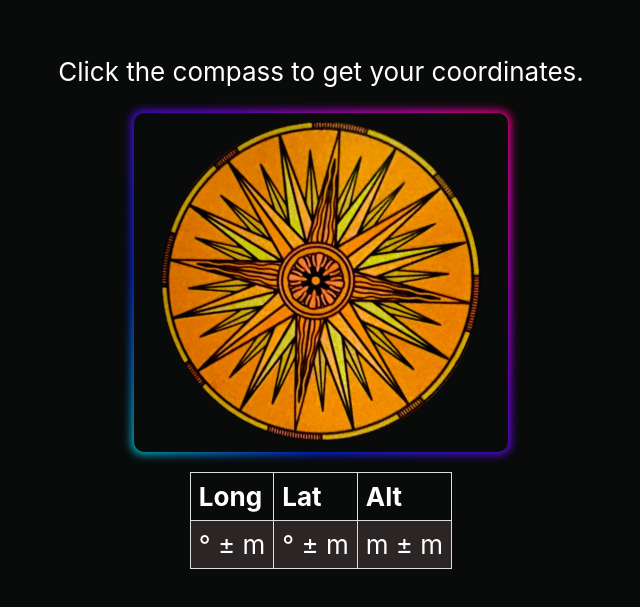
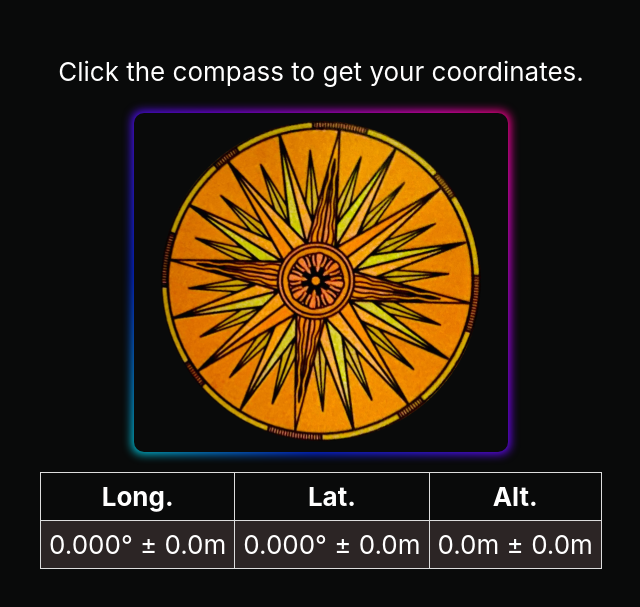
Before and after one commit to TtheBC01/Whats-My-Coordinates, a React (Create React App) app: page / in a window 1280 px wide. Shown: the part 101-708 px from the top of the page, without its empty margins (319-959 px from the left). Built offline with nearby package versions, Linux system fonts and the light colour scheme.

Commit message:
added location history storage

```diff
--- a/public/index.html
+++ b/public/index.html
@@ -5,7 +5,7 @@
     <link rel="icon" href="%PUBLIC_URL%/favicon.ico" />
     <meta name="viewport" content="width=device-width, initial-scale=1" />
     <meta name="theme-color" content="#000000" />
-    <meta name="description" content="A simple site to get your longitude & latitude on (almost) any device." />
+    <meta name="description" content="A simple site to get your longitude, latitude and altitude on (almost) any device." />
     <link rel="apple-touch-icon" href="%PUBLIC_URL%/logo192.png" />
     <!--
       manifest.json provides metadata used when your web app is installed on a
--- a/src/App.css
+++ b/src/App.css
@@ -45,7 +45,7 @@ table {
 
 td, th {
   border: 1px solid #dddddd;
-  text-align: left;
+  text-align: center;
   padding: 8px;
 }
 
--- a/src/App.tsx
+++ b/src/App.tsx
@@ -1,5 +1,4 @@
 import React from 'react';
-import logo from './compass.png';
 import './App.css';
 import Coordinates from './Coordinates';
 
--- a/src/Coordinates.tsx
+++ b/src/Coordinates.tsx
@@ -1,35 +1,121 @@
-import { useState } from "react";
+import { useEffect, useState } from "react";
 import toast, { Toaster } from "react-hot-toast";
 import './App.css';
 import logo from './compass.png';
 
 export default function Coordinates() {
 
-    const [latitude, setLatitude] = useState<number | null>(null);
-    const [longitude, setLongitude] = useState<number | null>(null);
-    const [accuracy, setAccuracy] = useState<number | null>(null);
-    const [altitude, setAltitude] = useState<number | null>(null);
-    const [altitudeAccuracy, setAltitudeAccuracy] = useState<number | null>(null);
+    const IDBVersion: number = 1;
 
+    // when the application is loaded, initialize an IndexedDB instance
+    // and create and objectStore for location data
+    useEffect(() => {
+        const request: IDBOpenDBRequest = window.indexedDB.open('LocationHistory', IDBVersion)
 
+        // happy path: log successful db connection
+        request.onsuccess = function (event: Event) {
+            if (!event.target) return;
+            const db: IDBDatabase = (event.target as IDBOpenDBRequest).result;
+            console.log("IndexDB Initialized!");
+            db.close();
+        }
+
+        // sad path: log failure to connect
+        request.onerror = function (event: Event) {
+            if (!event.target) return;
+            const target = event.target as any;
+            console.log(`Database error: ${target.errorCode}`)
+            toast.error('Error finding location history, see console.')
+        }
+
+        // callback for when a change must be applied to the IDB schema
+        request.onupgradeneeded = (event: Event) => {
+            if (!event.target) return;
+            console.log("Upgrading DB Version.")
+            const db: IDBDatabase = (event.target as IDBOpenDBRequest).result;
+
+            // create an objectStore using timestamp as the keyPath since it will be unique
+            db.createObjectStore("Locations", { autoIncrement: true });
+        };
+    }, [])
+
+    // primary user location datatype
+    interface Location {
+        timestamp: number;
+        longitude: number;
+        latitude: number;
+        accuracy: number;
+        altitude: number;
+        altitudeAccuracy: number;
+    }
+
+    // primary state hook
+    const [location, setLocation] = useState<Location>({
+        timestamp: 0,
+        longitude: 0,
+        latitude: 0,
+        accuracy: 0,
+        altitude: 0,
+        altitudeAccuracy: 0
+    });
+
+    // called when user clicks the primary button on the web application
     function handleOnClick() {
         if (navigator.geolocation) {
-            console.log("line17")
-            navigator.geolocation.getCurrentPosition(showPosition, showError);
+            navigator.geolocation.getCurrentPosition(getPosition, showError);
         } else {
             toast.error('Location functionality not available, check your privacy settings.')
         }
     }
 
-    function showPosition(position: GeolocationPosition) {
-        setLatitude(position.coords.latitude);
-        setLongitude(position.coords.longitude);
-        setAccuracy(position.coords.accuracy);
-        setAltitude(position.coords.altitude);
-        setAltitudeAccuracy(position.coords.altitudeAccuracy);
+    // GeoLocation API handler for successful call
+    // saves your location history to your device via IndexedDB
+    function getPosition(position: GeolocationPosition) {
+        let myLocation: Location = {
+            timestamp: position.timestamp,
+            latitude: position.coords.latitude,
+            longitude: position.coords.longitude,
+            accuracy: position.coords.accuracy,
+            altitude: position.coords.altitude ? position.coords.altitude : 0,
+            altitudeAccuracy: position.coords.altitudeAccuracy ? position.coords.altitudeAccuracy : 0
+        };
+        setLocation(myLocation);
+
+        const request: IDBOpenDBRequest = window.indexedDB.open('LocationHistory', IDBVersion)
+
+        // happy path: save the location to user's location history
+        request.onsuccess = function (event: Event) {
+            if (!event.target) return;
+            const db: IDBDatabase = (event.target as IDBOpenDBRequest).result;
+            const transaction: IDBTransaction = db.transaction(["Locations"], "readwrite");
+            transaction.oncomplete = (event: Event) => {
+                console.log("Location stored!")
+            }
+
+            transaction.onerror = (event: Event) => {
+                toast.error("Problem saving location history.")
+            }
+
+            const objectStore: IDBObjectStore = transaction.objectStore("Locations");
+            const txRequest = objectStore.add(myLocation);
+            txRequest.onsuccess = (event: Event) => {
+                console.log("Successfully saved location!")
+            }
+            db.close();
+        }
+
+        // sad path: log failure to connect
+        request.onerror = function (event: Event) {
+            if (!event.target) return;
+            const target = event.target as any;
+            console.log(`Database error: ${target.errorCode}`)
+            toast.error('Error finding location history, see console.')
+        }
+
         toast.success('Location determined!')
     }
 
+    // GeoLocation API Error Handler
     function showError(error: GeolocationPositionError) {
         switch (error.code) {
             case error.PERMISSION_DENIED:
@@ -56,16 +142,18 @@ export default function Coordinates() {
             <div>
                 <div></div>
                 <table>
-                    <tr>
-                        <th>Long</th>
-                        <th>Lat</th>
-                        <th>Alt</th>
-                    </tr>
-                    <tr>
-                        <td>{longitude?.toFixed(3)}&deg; &plusmn; {accuracy?.toFixed(1)}m</td>
-                        <td>{latitude?.toFixed(3)}&deg; &plusmn; {accuracy?.toFixed(1)}m</td>
-                        <td>{altitude?.toFixed(1)}m &plusmn; {altitudeAccuracy?.toFixed(1)}m</td>
-                    </tr>
+                    <tbody>
+                        <tr>
+                            <th>Long.</th>
+                            <th>Lat.</th>
+                            <th>Alt.</th>
+                        </tr>
+                        <tr>
+                            <td>{location.longitude?.toFixed(3)}&deg; &plusmn; {location.accuracy?.toFixed(1)}m</td>
+                            <td>{location.latitude?.toFixed(3)}&deg; &plusmn; {location.accuracy?.toFixed(1)}m</td>
+                            <td>{location.altitude?.toFixed(1)}m &plusmn; {location.altitudeAccuracy?.toFixed(1)}m</td>
+                        </tr>
+                    </tbody>
                 </table>
             </div>
         </>
```
